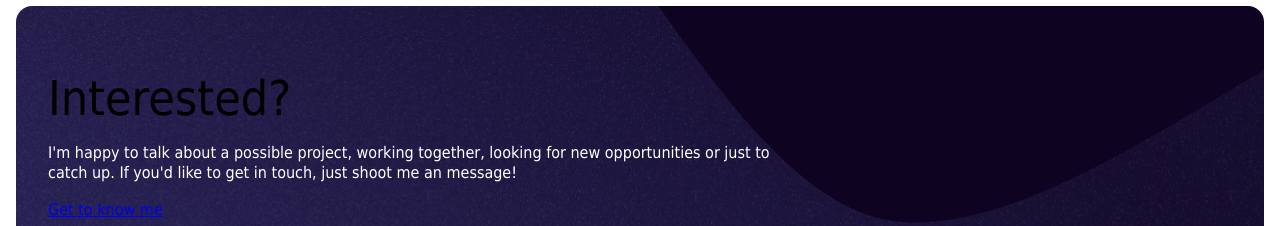
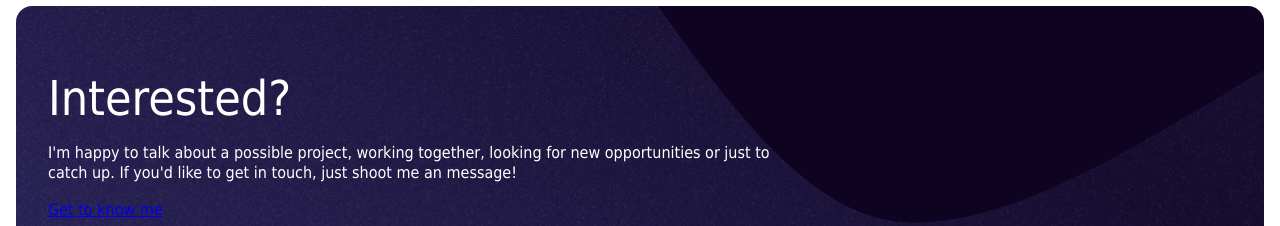
Before and after one commit to dylanvanzanten/portfolio-2022, a Next.js app: page / in a window 1280 px wide. Shown: the part 3512-3738 px from the top of the page. Built offline with nearby package versions, Linux system fonts and the light colour scheme; a web font is replaced by a local one.

Commit message:
refactor(ContactTeaser): Change color content

```diff
--- a/components/ContactTeaser/_contact-teaser.scss
+++ b/components/ContactTeaser/_contact-teaser.scss
@@ -21,5 +21,9 @@
     @media (min-width: $mq-tab--sml) {
       max-width: 750px;
     }
+
+    h3 {
+      color: $color-white;
+    }
   }
 }
```
